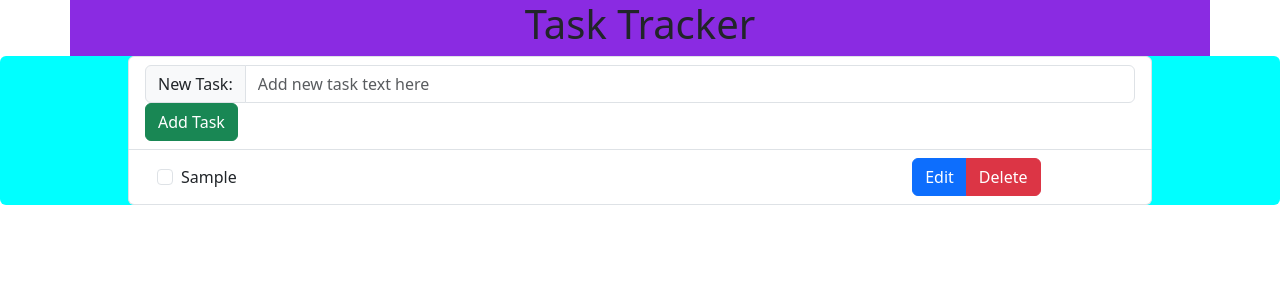
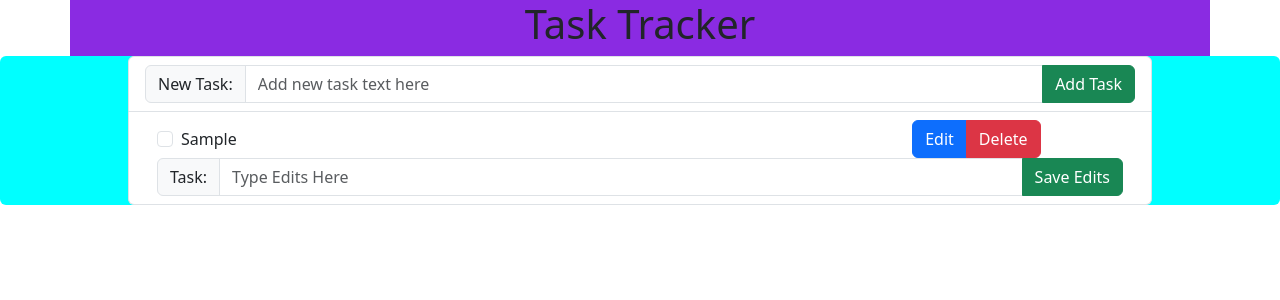
Before and after one commit to courtneytruong/task-tracker, a React (Vite) app in the folder task-tracker/: page / in a window 1280 px wide. Both pictures are taken after typing "Sample" into the empty fields and a click on the button "Add Task". Shown: the top 300 px of the page. Built offline with nearby package versions, Linux system fonts and the light colour scheme.

Commit message:
Made edit form

```diff
--- /dev/null
+++ b/task-tracker/src/components/EditTaskForm.jsx
@@ -0,0 +1,40 @@
+import { useState } from "react";
+import { InputGroup, Form, Button } from "react-bootstrap";
+
+export default function EditTaskForm({ task }) {
+  const [editedTaskText, setEditedTaskText] = useState("");
+
+  //logic for handling changes in text on edit form
+  const handleTaskTextChange = (evt) => {
+    setEditedTaskText(evt.target.value);
+  };
+
+  //logic for submitting edit form
+  const handleEditSubmit = (e) => {
+    e.preventDefault();
+    editTask();
+    setEditedTaskText("");
+  };
+
+  const editTask = () => {
+    console.log("ashdlkasndla");
+  };
+
+  return (
+    <form onSubmit={handleEditSubmit}>
+      <InputGroup>
+        <InputGroup.Text>Task:</InputGroup.Text>
+        <Form.Control
+          type="text"
+          placeholder="Type Edits Here"
+          aria-describedby="Edit Task"
+          value={editedTaskText}
+          onChange={handleTaskTextChange}
+        />
+        <Button variant="success" onClick={handleEditSubmit}>
+          Save Edits
+        </Button>
+      </InputGroup>
+    </form>
+  );
+}
--- a/task-tracker/src/components/TaskInput.jsx
+++ b/task-tracker/src/components/TaskInput.jsx
@@ -1,13 +1,5 @@
 import { useState } from "react";
-import {
-  Form,
-  Button,
-  ListGroup,
-  Container,
-  Row,
-  Col,
-  InputGroup,
-} from "react-bootstrap";
+import { Form, Button, ListGroup, InputGroup } from "react-bootstrap";
 
 //function for form for adding a new task to task list
 export default function TaskInput({ addTask }) {
@@ -30,6 +22,7 @@ export default function TaskInput({ addTask }) {
     <ListGroup.Item className="taskForm">
       <form onSubmit={handleSubmit}>
         <InputGroup>
+          {/* //new task text input */}
           <InputGroup.Text>New Task:</InputGroup.Text>
           <Form.Control
             type="text"
@@ -38,11 +31,11 @@ export default function TaskInput({ addTask }) {
             value={text}
             onChange={handleChange}
           />
+          {/* //submit button */}
+          <Button variant="success" onClick={handleSubmit}>
+            Add Task
+          </Button>
         </InputGroup>
-
-        <Button variant="success" onClick={handleSubmit}>
-          Add Task
-        </Button>
       </form>
     </ListGroup.Item>
   );
--- a/task-tracker/src/components/TaskItem.jsx
+++ b/task-tracker/src/components/TaskItem.jsx
@@ -9,6 +9,7 @@ import {
   Row,
 } from "react-bootstrap";
 import "./styles.css";
+import EditTaskForm from "./EditTaskForm";
 
 //function for component for individual task to be in a list group with other task components
 export default function TaskItem({ task, deleteTask, toggleComplete }) {
@@ -20,12 +21,14 @@ export default function TaskItem({ task, deleteTask, toggleComplete }) {
             md={7}
             className="d-flex justify-content-start align-items-center"
           >
+            {/* //toggleable checkbox for item */}
             <Form.Check
               type="checkbox"
               value={task.id}
               checked={task.completed}
               onChange={() => toggleComplete(task.id)}
             />
+            {/*text for item with strikethrough on complete */}
             <span
               className={task.completed ? "completed" : ""}
               style={{ marginLeft: "8px" }}
@@ -33,6 +36,7 @@ export default function TaskItem({ task, deleteTask, toggleComplete }) {
               {task.text}
             </span>
           </Col>
+          {/*button group with edit and delete buttons */}
           <Col md={4} className="d-flex justify-content-end align-items-center">
             <ButtonGroup>
               <Button variant="primary">Edit</Button>
@@ -42,9 +46,10 @@ export default function TaskItem({ task, deleteTask, toggleComplete }) {
             </ButtonGroup>
           </Col>
         </Row>
+        <EditTaskForm task={task} />
       </Container>
     </ListGroup.Item>
   );
 }
 
-//Todo: toggle complete functionality, edit functionality
+//Todo: edit functionality
```
Also changed, not shown: task-tracker/src/components/TaskList.jsx (+11 -2 lines).
